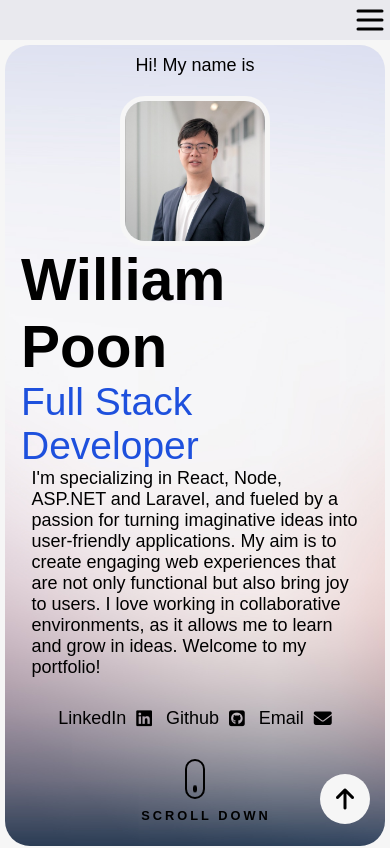
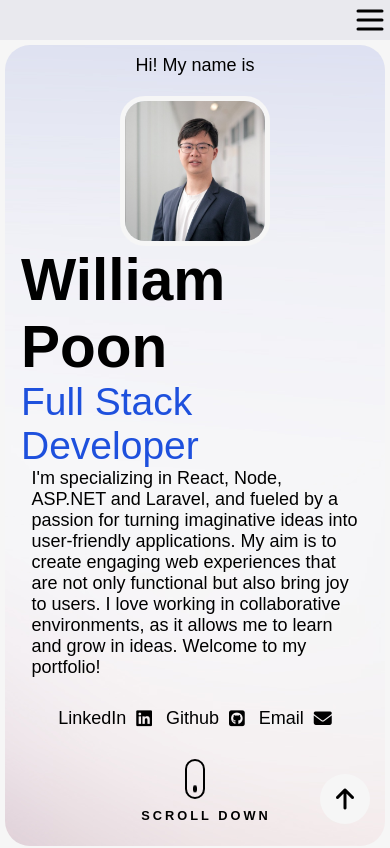
Before and after one commit to williamphk/portfolio-website-react, a React (Vite) app: page / in a window 390 px wide. Shown: the top 848 px of the page. Built offline with nearby package versions, Linux system fonts and the light colour scheme; a web font is replaced by a local one.

Commit message:
Updated Background CSS for About

```diff
--- a/src/components/About.css
+++ b/src/components/About.css
@@ -160,6 +160,7 @@ a#scroll-btn:after {
     padding-left: clamp(1em, 4vw, 4em);
     padding-right: clamp(1em, 4vw, 4em);
     padding-bottom: 12%;
+    background-size: auto;
   }
   .profile-pic {
     position: static;
```
